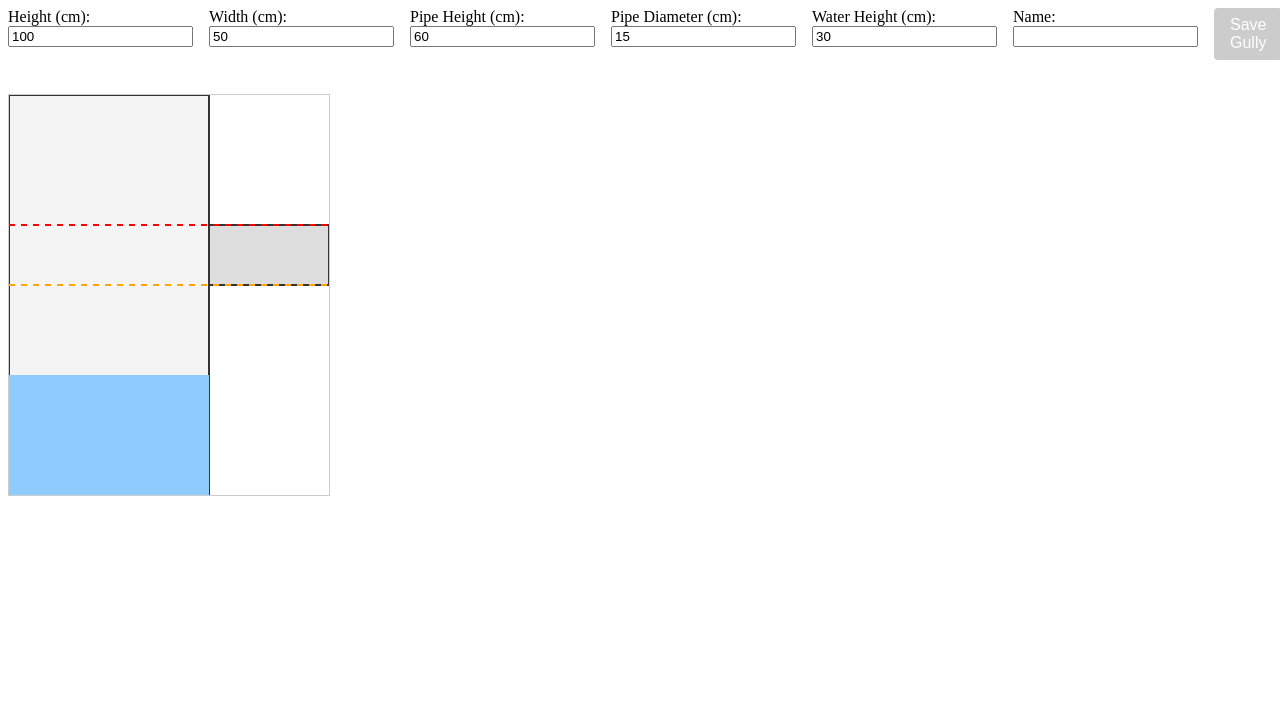
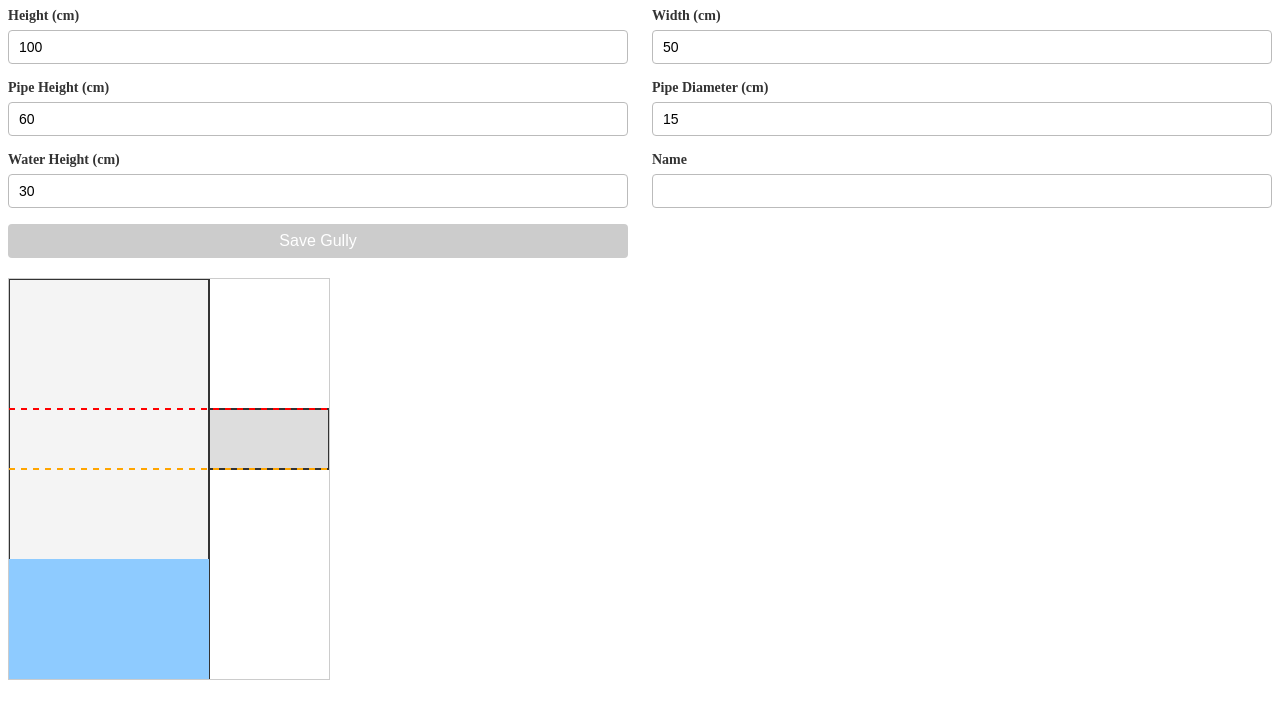
Before and after one commit to apurvsingh/gully-app-ux, an Angular app: page / in a window 1280 px wide. Shown: the top 718 px of the page. Built offline with nearby package versions, Linux system fonts and the light colour scheme.

Commit message:
css improvement

```diff
--- a/src/app/gully/gully.component.css
+++ b/src/app/gully/gully.component.css
@@ -70,3 +70,52 @@ button:disabled {
   color: #2e7d32;
   font-weight: 600;
 }
+
+.input-layout {
+  display: grid;
+  grid-template-columns: repeat(2, minmax(220px, 1fr));
+  gap: 16px 24px;
+  margin-bottom: 20px;
+  align-items: start;
+}
+
+label {
+  display: flex;
+  flex-direction: column;
+  font-weight: 600;
+  font-size: 14px;
+  color: #333;
+}
+
+/* ===== Inputs ===== */
+
+input[type="number"],
+input[type="text"] {
+  margin-top: 6px;
+  padding: 8px 10px;
+  font-size: 14px;
+  border: 1px solid #bbb;
+  border-radius: 4px;
+  transition: border-color 0.15s ease, box-shadow 0.15s ease;
+}
+
+input[type="number"]:focus,
+input[type="text"]:focus {
+  outline: none;
+  border-color: #1976d2;
+  box-shadow: 0 0 0 2px rgba(25, 118, 210, 0.15);
+}
+
+/* ===== Validation states ===== */
+
+input.ng-invalid.ng-touched {
+  border-color: #c62828;
+}
+
+input.ng-valid.ng-touched {
+  border-color: #2e7d32;
+}
+.field {
+  display: flex;
+  flex-direction: column;
+}
--- a/src/app/gully/gully.component.html
+++ b/src/app/gully/gully.component.html
@@ -1,7 +1,9 @@
 <form #gullyForm="ngForm" class="input-layout">
+
   <!-- Height -->
+  <div class="field">
     <label>
-    Height (cm):
+      Height (cm)
       <input
         type="number"
         name="height"
@@ -14,10 +16,12 @@
     <div *ngIf="heightInput.invalid && heightInput.touched" class="error">
       Height is required
     </div>
+  </div>
 
   <!-- Width -->
+  <div class="field">
     <label>
-    Width (cm):
+      Width (cm)
       <input
         type="number"
         name="width"
@@ -30,10 +34,12 @@
     <div *ngIf="widthInput.invalid && widthInput.touched" class="error">
       Width is required
     </div>
+  </div>
 
   <!-- Pipe Height -->
+  <div class="field">
     <label>
-    Pipe Height (cm):
+      Pipe Height (cm)
       <input
         type="number"
         name="pipeHeight"
@@ -44,15 +50,17 @@
       />
     </label>
     <div *ngIf="pipeHeightInput.invalid && pipeHeightInput.touched" class="error">
-    Pipe Height is required
+      Pipe height is required
     </div>
     <div *ngIf="!isPipePositionValid && pipeHeightInput.touched" class="error">
       Pipe must fit completely inside the gully
     </div>
+  </div>
 
   <!-- Pipe Diameter -->
+  <div class="field">
     <label>
-    Pipe Diameter (cm):
+      Pipe Diameter (cm)
       <input
         type="number"
         name="pipeDiameter"
@@ -63,16 +71,17 @@
       />
     </label>
     <div *ngIf="pipeDiameterInput.invalid && pipeDiameterInput.touched" class="error">
-    Pipe Diameter is required
+      Pipe diameter is required
     </div>
-
     <div *ngIf="!isPipeDiameterValid && pipeDiameterInput.touched" class="error">
       Pipe diameter cannot exceed gully height
     </div>
+  </div>
 
   <!-- Water Height -->
+  <div class="field">
     <label>
-    Water Height (cm):
+      Water Height (cm)
       <input
         type="number"
         name="waterHeightCm"
@@ -83,15 +92,17 @@
       />
     </label>
     <div *ngIf="waterHeightInput.invalid && waterHeightInput.touched" class="error">
-    Water Height is required
+      Water height is required
     </div>
     <div *ngIf="!isWaterHeightValid && waterHeightInput.touched" class="error">
       Water height cannot exceed gully height
     </div>
+  </div>
 
   <!-- Name -->
+  <div class="field">
     <label>
-    Name:
+      Name
       <input
         type="text"
         name="gullyName"
@@ -103,7 +114,9 @@
     <div *ngIf="nameInput.invalid && nameInput.touched" class="error">
       Name is required
     </div>
+  </div>
 
+  <!-- Save -->
   <button
     type="button"
     (click)="save()"
@@ -111,8 +124,9 @@
   >
     Save Gully
   </button>
+
 </form>
-<br>
+
 <div *ngIf="saveSuccessMessage" class="success">
   {{ saveSuccessMessage }}
 </div>
```
Lines whose indentation alone changed are shown as unchanged.
